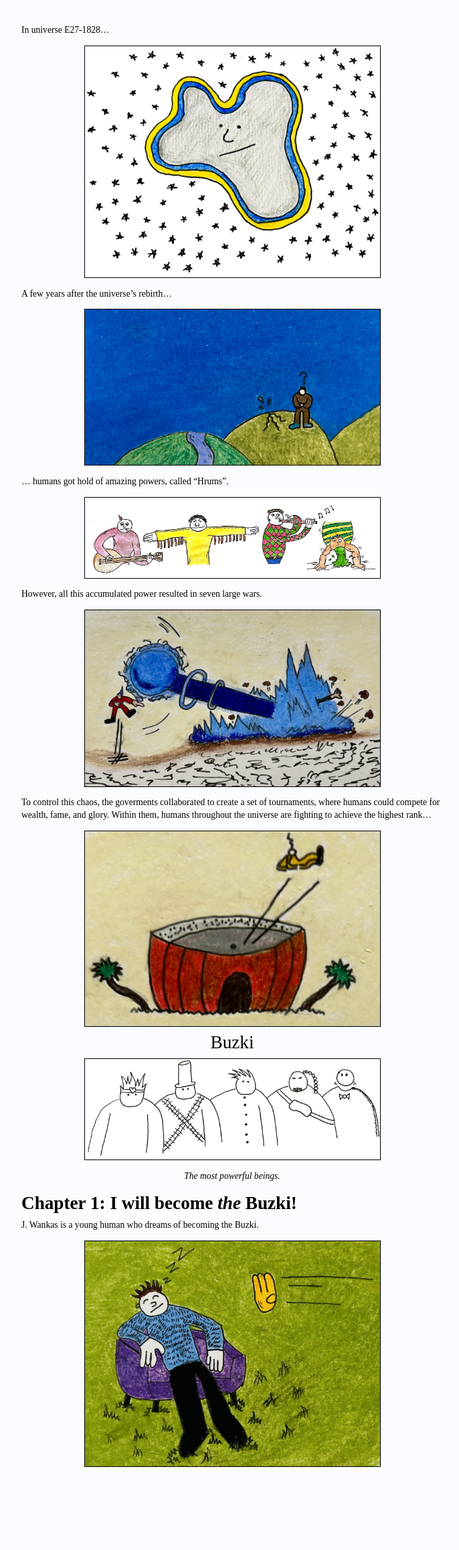
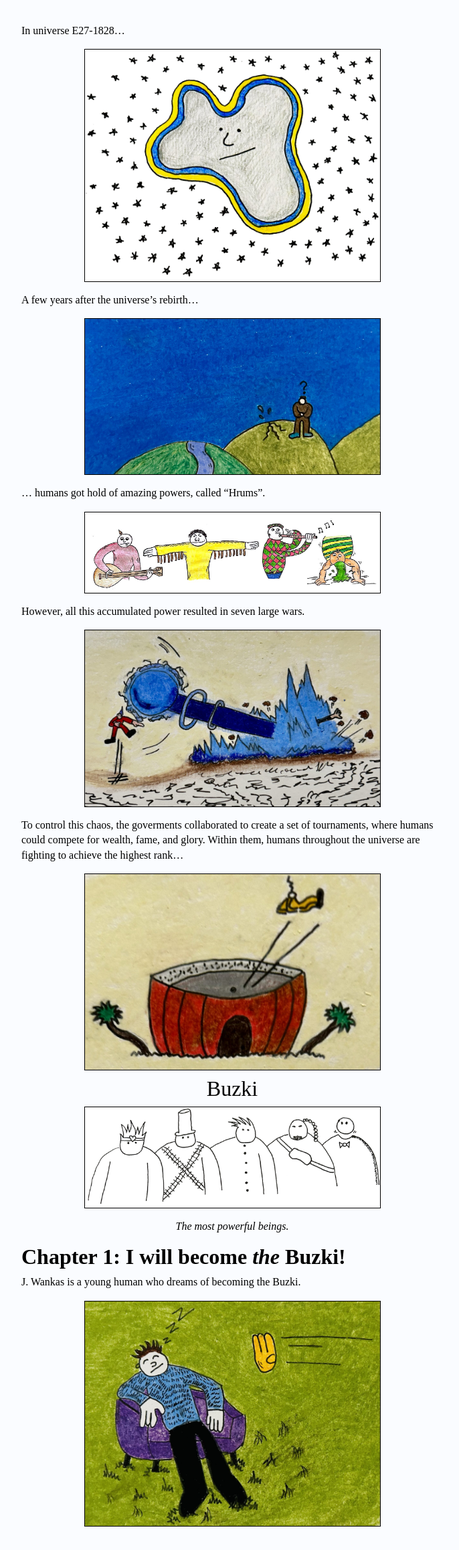
Before and after one commit to vagos/vagos.github.io, a Jekyll site: the page built from pages/projects/buzki.md, in a window 1280 px wide. Shown: the whole page at 67% size, without its empty margins (293-979 px from the left). Built offline with Jekyll 4.4.1, drawn with Linux system fonts in a browser that asks for light colours; before the commit the page ends 2225 px from its top, so only the background shows below that.

Commit message:
css: set size
Signed-off-by: Evangelos Lamprou <vagos@lamprou.xyz>

```diff
--- a/assets/css/main.scss
+++ b/assets/css/main.scss
@@ -85,7 +85,7 @@ div.error_box h1 { font-size: 2em; }
 .img_link:hover {background-color: var(--bg-color)}
 
 /* COMIC */
-.comic {font-family:"Times New Roman", sans-serif}
+.comic {font-family:"Times New Roman", sans-serif; font-size: 1em}
 .comic img { box-shadow: none; margin: 0 auto; padding: 0; max-width: 70%; display: block; border: black 1px solid; }
 .comic .caption { display: block; text-align: center; margin: 0 auto; padding: 0; font-style: italic }
 .comic .center { text-align: center; }
```
